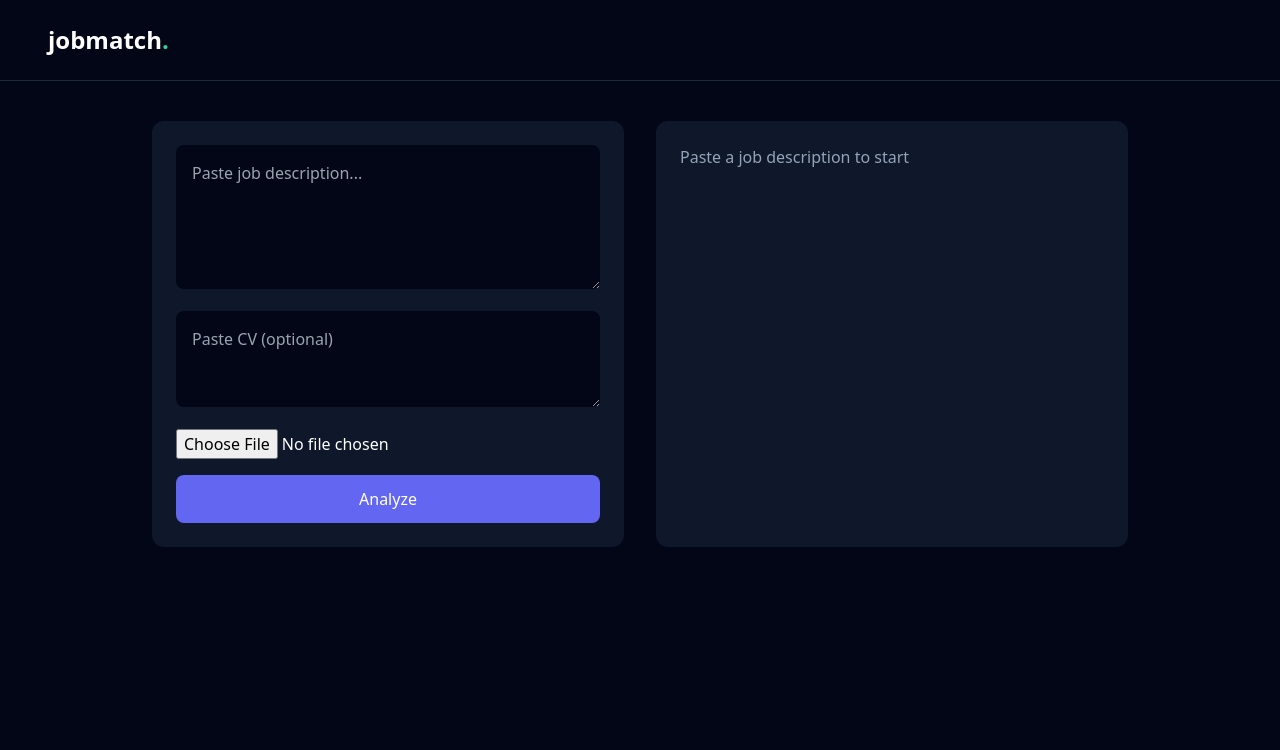
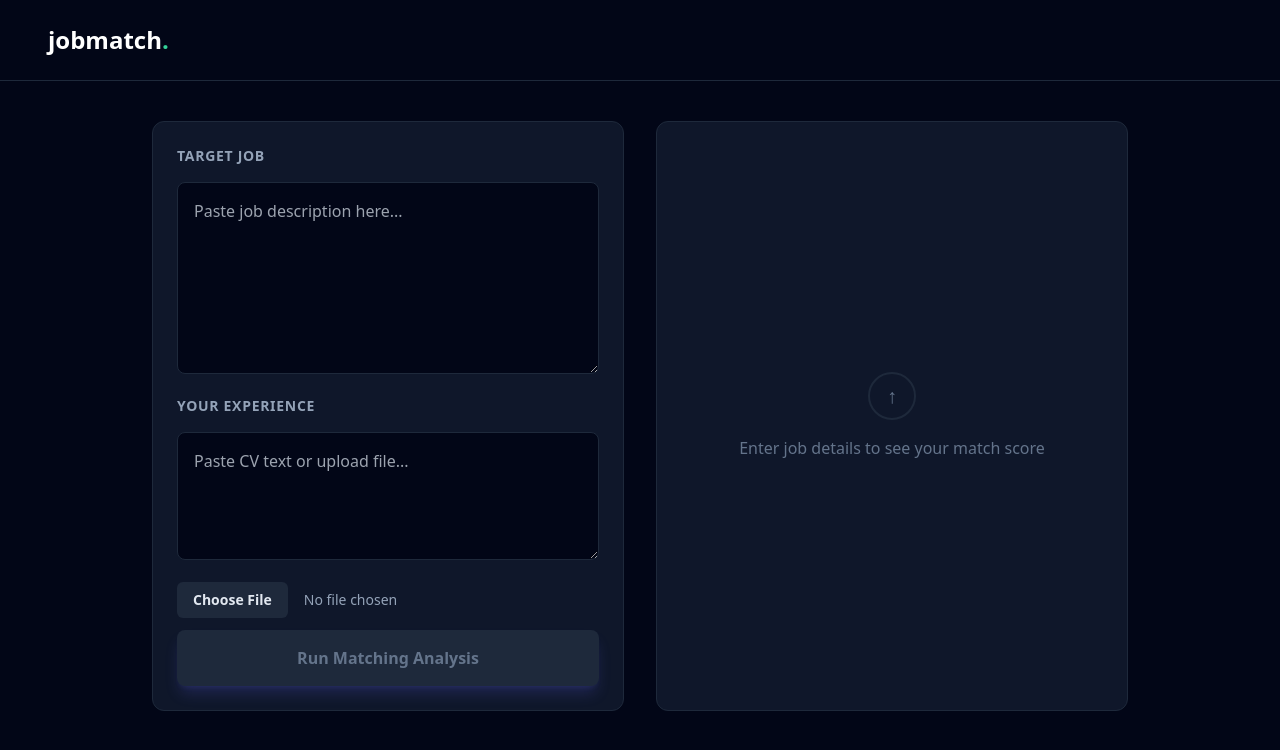
Before and after one commit to Anas127/jobmatch, a React (Create React App) app in the folder frontend/: page / in a window 1280 px wide. Shown: the top 750 px of the page. Built offline with nearby package versions, Linux system fonts and the light colour scheme.

Commit message:
more fixes

```diff
--- a/frontend/src/App.js
+++ b/frontend/src/App.js
@@ -3,11 +3,8 @@ import { Analytics } from "@vercel/analytics/react";
 
 const API_URL = "https://jobmatch-7zo9.onrender.com";
 
-const isUnlockedFromURL =
-  new URLSearchParams(window.location.search).get("unlocked") === "true";
-
 function App() {
-  // 🔥 INPUT STATE (RESTORED FROM STORAGE)
+  // 1. INITIALIZE STATE DIRECTLY FROM STORAGE
   const [text, setText] = useState(() => {
     const saved = localStorage.getItem("jobmatch_input");
     return saved ? JSON.parse(saved).text : "";
@@ -18,45 +15,45 @@ function App() {
     return saved ? JSON.parse(saved).cvText : "";
   });
 
+  const [result, setResult] = useState(() => {
+    const saved = localStorage.getItem("jobmatch_result");
+    return saved ? JSON.parse(saved) : null;
+  });
+
+  const [locked, setLocked] = useState(true);
   const [loading, setLoading] = useState(false);
   const [errorMessage, setErrorMessage] = useState("");
 
-  // 🔥 RESULT RESTORE
-  const [result, setResult] = useState(() => {
-    try {
-      const saved = localStorage.getItem("jobmatch_result");
-      return saved ? JSON.parse(saved) : null;
-    } catch {
-      return null;
-    }
-  });
+  // 2. AUTOSAVE INPUTS WHENEVER THEY CHANGE
+  useEffect(() => {
+    localStorage.setItem("jobmatch_input", JSON.stringify({ text, cvText }));
+  }, [text, cvText]);
 
-  // 🔥 LOCK STATE (STABLE)
-  const [locked, setLocked] = useState(() => {
-    if (isUnlockedFromURL) return false;
-    return !localStorage.getItem("jobmatch_unlocked");
-  });
+  // 3. SECURE UNLOCK LOGIC
+  useEffect(() => {
+    const params = new URLSearchParams(window.location.search);
+    const unlockedParam = params.get("unlocked");
 
-  // 🔥 HANDLE UNLOCK
-  useEffect(() => {
-    if (isUnlockedFromURL) {
+    // In a real app, you'd verify this 'unlockedParam' (which would be a hash) with your backend
+    if (
+      unlockedParam === "true" ||
+      localStorage.getItem("jobmatch_unlocked") === "true"
+    ) {
+      setLocked(false);
       localStorage.setItem("jobmatch_unlocked", "true");
-      setLocked(false);
 
-      const url = new URL(window.location.href);
-      url.searchParams.delete("unlocked");
-      window.history.replaceState({}, "", url.toString());
+      if (unlockedParam) {
+        const url = new URL(window.location.href);
+        url.searchParams.delete("unlocked");
+        window.history.replaceState({}, "", url.toString());
+      }
     }
   }, []);
 
   const handleExtract = async () => {
     if (!text) return;
-
     setLoading(true);
-
-    // 🔥 RESET PAY STATE FOR NEW ANALYSIS
-    localStorage.removeItem("jobmatch_unlocked");
-    setLocked(true);
+    setErrorMessage("");
 
     try {
       const res = await fetch(`${API_URL}/extract`, {
@@ -73,94 +70,99 @@ function App() {
         return;
       }
 
-      // 🔥 SAVE EVERYTHING (CRITICAL FIX)
-      localStorage.setItem("jobmatch_input", JSON.stringify({ text, cvText }));
-
+      // Save result and reset lock for new analysis (unless they already paid)
       localStorage.setItem("jobmatch_result", JSON.stringify(data));
-
       setResult(data);
-      setErrorMessage("");
     } catch (err) {
       console.error(err);
       setErrorMessage("Something went wrong.");
     }
-
     setLoading(false);
   };
 
   const handleFileUpload = async (e) => {
     const file = e.target.files[0];
     if (!file) return;
-
     if (!text) {
       setErrorMessage("Paste job description first");
       return;
     }
 
     setLoading(true);
-
     try {
       const formData = new FormData();
       formData.append("file", file);
-
       const res = await fetch(`${API_URL}/upload-cv`, {
         method: "POST",
         body: formData,
       });
-
       const data = await res.json();
       setCvText(data.text);
     } catch {
       setErrorMessage("CV upload failed");
     }
-
     setLoading(false);
   };
 
   return (
     <>
-      <div className="min-h-screen bg-slate-950 text-white">
+      <div className="min-h-screen bg-slate-950 text-white font-sans">
         {/* NAVBAR */}
-        <div className="px-12 py-6 border-b border-slate-800">
+        <div className="px-12 py-6 border-b border-slate-800 flex justify-between items-center">
           <span className="text-2xl font-bold">
             jobmatch<span className="text-emerald-400">.</span>
           </span>
+          {locked === false && (
+            <span className="text-xs bg-emerald-500/20 text-emerald-400 px-3 py-1 rounded-full border border-emerald-500/30">
+              PRO UNLOCKED
+            </span>
+          )}
         </div>
 
         <div className="max-w-5xl mx-auto grid md:grid-cols-2 gap-8 mt-10 px-6">
-          {/* INPUT */}
-          <div className="bg-slate-900 p-6 rounded-xl space-y-4">
+          {/* INPUT SECTION */}
+          <div className="bg-slate-900 p-6 rounded-xl border border-slate-800 space-y-4">
+            <h2 className="text-sm font-semibold text-slate-400 uppercase tracking-wider">
+              Target Job
+            </h2>
             <textarea
-              className="w-full h-36 p-4 bg-slate-950 rounded-lg"
-              placeholder="Paste job description..."
+              className="w-full h-48 p-4 bg-slate-950 rounded-lg border border-slate-800 focus:border-indigo-500 outline-none transition"
+              placeholder="Paste job description here..."
               value={text}
               onChange={(e) => setText(e.target.value)}
             />
 
+            <h2 className="text-sm font-semibold text-slate-400 uppercase tracking-wider">
+              Your Experience
+            </h2>
             <textarea
-              className="w-full h-24 p-4 bg-slate-950 rounded-lg"
-              placeholder="Paste CV (optional)"
+              className="w-full h-32 p-4 bg-slate-950 rounded-lg border border-slate-800 focus:border-indigo-500 outline-none transition"
+              placeholder="Paste CV text or upload file..."
               value={cvText}
               onChange={(e) => setCvText(e.target.value)}
             />
 
-            <input type="file" onChange={handleFileUpload} />
-
-            <button
-              onClick={handleExtract}
-              disabled={loading || !text}
-              className="w-full py-3 bg-indigo-500 rounded-lg"
-            >
-              {loading ? "Analyzing..." : "Analyze"}
-            </button>
+            <div className="flex flex-col gap-3">
+              <input
+                type="file"
+                onChange={handleFileUpload}
+                className="text-sm text-slate-400 file:mr-4 file:py-2 file:px-4 file:rounded-md file:border-0 file:text-sm file:font-semibold file:bg-slate-800 file:text-slate-200 hover:file:bg-slate-700"
+              />
+              <button
+                onClick={handleExtract}
+                disabled={loading || !text}
+                className="w-full py-4 bg-indigo-600 hover:bg-indigo-500 disabled:bg-slate-800 disabled:text-slate-500 rounded-lg font-bold transition-all shadow-lg shadow-indigo-500/20"
+              >
+                {loading ? "Analyzing Skills..." : "Run Matching Analysis"}
+              </button>
+            </div>
           </div>
 
-          {/* RESULTS */}
-          <div className="bg-slate-900 p-6 rounded-xl space-y-6">
+          {/* RESULTS SECTION */}
+          <div className="bg-slate-900 p-6 rounded-xl border border-slate-800 space-y-6">
             {errorMessage && (
-              <div className="bg-red-500/10 border border-red-500/30 text-red-400 px-4 py-4 rounded-lg space-y-3">
-                <p>{errorMessage}</p>
-
+              <div className="bg-red-500/10 border border-red-500/30 text-red-400 px-4 py-4 rounded-lg flex flex-col gap-3">
+                <p className="font-medium">{errorMessage}</p>
                 <button
                   onClick={() =>
                     window.open(
@@ -168,51 +170,94 @@ function App() {
                       "_blank",
                     )
                   }
-                  className="bg-emerald-500 hover:bg-emerald-600 px-4 py-2 rounded text-white text-sm font-medium"
+                  className="bg-emerald-500 hover:bg-emerald-600 px-4 py-2 rounded text-white text-sm font-bold"
                 >
-                  Unlock Full Report — $3
+                  Unlock Unlimited Reports — $3
                 </button>
               </div>
             )}
 
-            {!result && (
-              <p className="text-slate-400">Paste a job description to start</p>
+            {!result && !errorMessage && (
+              <div className="h-full flex flex-col items-center justify-center text-slate-500 space-y-4 py-20">
+                <div className="w-12 h-12 border-2 border-slate-800 rounded-full flex items-center justify-center text-xl">
+                  ↑
+                </div>
+                <p>Enter job details to see your match score</p>
+              </div>
             )}
 
             {result && (
-              <>
-                <h1 className="text-3xl">{result.score}%</h1>
+              <div className="animate-in fade-in duration-700">
+                <div className="flex justify-between items-end mb-4">
+                  <div>
+                    <span className="text-slate-400 text-sm uppercase tracking-widest">
+                      Match Score
+                    </span>
+                    <h1 className="text-6xl font-black text-emerald-400">
+                      {result.score}%
+                    </h1>
+                  </div>
+                  {result.score < 40 && (
+                    <span className="bg-red-500/20 text-red-400 px-3 py-1 rounded text-xs font-bold border border-red-500/30 mb-2">
+                      HIGH REJECTION RISK
+                    </span>
+                  )}
+                </div>
 
-                <p className="text-red-400 text-sm">
-                  {result.score < 40 && "High rejection risk"}
-                </p>
+                <div
+                  className={`space-y-4 transition-all duration-1000 ${locked ? "blur-md select-none" : ""}`}
+                >
+                  <div className="p-4 bg-slate-950 rounded-lg border border-slate-800">
+                    <h3 className="text-indigo-400 font-bold mb-2">
+                      Recruiter Analysis
+                    </h3>
+                    <p className="text-slate-300 leading-relaxed">
+                      {result.explanation}
+                    </p>
+                  </div>
 
-                <div className={locked ? "blur-sm" : ""}>
-                  {result.explanation}
+                  <div>
+                    <h3 className="text-slate-400 font-bold mb-2">
+                      Missing Critical Skills
+                    </h3>
+                    <div className="flex flex-wrap gap-2">
+                      {result.missing_skills?.map((s, i) => (
+                        <span
+                          key={i}
+                          className="bg-slate-800 px-3 py-1 rounded-md text-sm border border-slate-700"
+                        >
+                          {s}
+                        </span>
+                      ))}
+                    </div>
+                  </div>
                 </div>
 
                 {locked && (
-                  <button
-                    onClick={() => {
-                      localStorage.setItem(
-                        "jobmatch_result",
-                        JSON.stringify(result),
-                      );
-
-                      window.location.href =
-                        "https://jobskills.lemonsqueezy.com/checkout/buy/5fe468f4-a8c6-4222-bbd4-ad1492248a92";
-                    }}
-                    className="bg-green-500 w-full py-3 rounded"
-                  >
-                    Unlock — $3
-                  </button>
+                  <div className="mt-8 p-6 bg-indigo-600/10 border border-indigo-500/30 rounded-xl text-center">
+                    <h3 className="font-bold text-lg mb-2">
+                      Want the full breakdown?
+                    </h3>
+                    <p className="text-slate-400 text-sm mb-6">
+                      Unlock missing skills, rejection reasons, and a
+                      personalized learning path.
+                    </p>
+                    <button
+                      onClick={() => {
+                        window.location.href =
+                          "https://jobskills.lemonsqueezy.com/checkout/buy/5fe468f4-a8c6-4222-bbd4-ad1492248a92";
+                      }}
+                      className="bg-indigo-500 hover:bg-indigo-400 w-full py-4 rounded-lg font-bold transition shadow-xl shadow-indigo-500/40"
+                    >
+                      Unlock Full Report — $3
+                    </button>
+                  </div>
                 )}
-              </>
+              </div>
             )}
           </div>
         </div>
       </div>
-
       <Analytics />
     </>
   );
```
Also changed, not shown: 1 other file (tests, documents, lock files or other folders).
